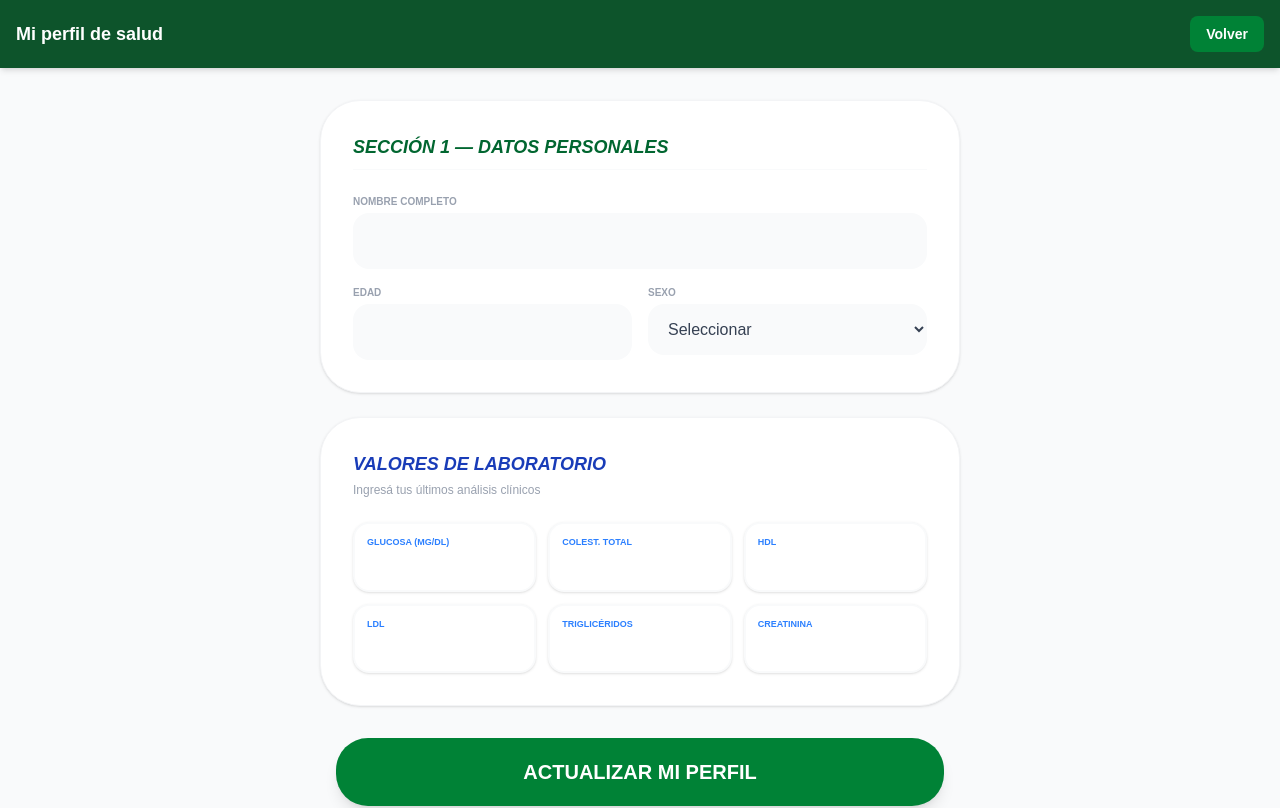
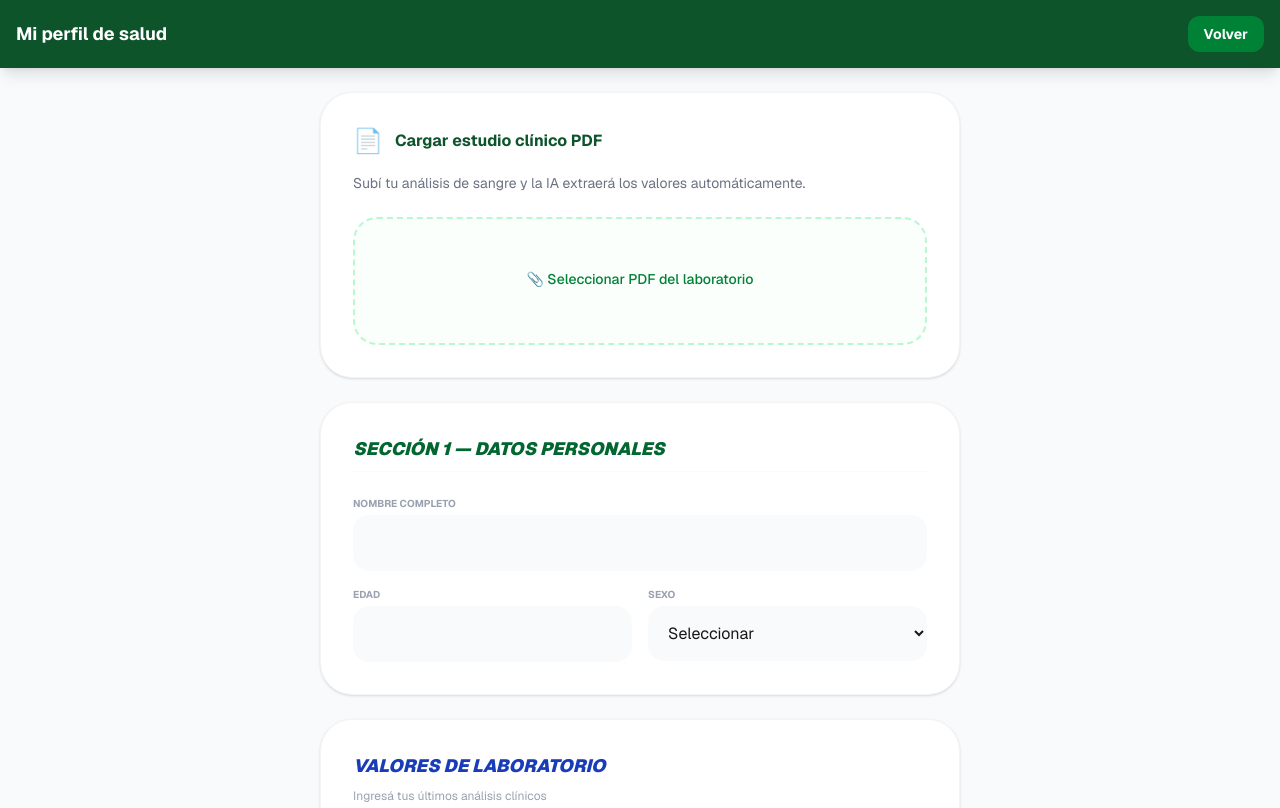
Before and after one commit to kalel3-hash/nutricion-v9, a Next.js app in the folder apps/web/: page /perfil in a window 1280 px wide. Shown: the top 808 px of the page. Built offline with nearby package versions, Linux system fonts and the light colour scheme; no server answers.

Commit message:
Perfil: restaurada estética, OCR PDF y fix sesión Google

```diff
--- a/apps/web/src/app/perfil/page.tsx
+++ b/apps/web/src/app/perfil/page.tsx
@@ -13,11 +13,13 @@ export default function PerfilPage() {
   });
   const [loading, setLoading] = useState(true);
   const [saving, setSaving] = useState(false);
+  const [isUploading, setIsUploading] = useState(false);
   const [message, setMessage] = useState("");
 
   useEffect(() => {
     const loadProfile = async () => {
       const supabase = createClient();
+      // Patrón de sesión para Google OAuth
       const { data: { session } } = await supabase.auth.getSession();
 
       if (session) {
@@ -33,6 +35,35 @@ export default function PerfilPage() {
     loadProfile();
   }, []);
 
+  const handleFileUpload = async (e: React.ChangeEvent<HTMLInputElement>) => {
+    const file = e.target.files?.[0];
+    if (!file) return;
+
+    setIsUploading(true);
+    setMessage("");
+
+    try {
+      const reader = new FileReader();
+      reader.onload = async () => {
+        const base64 = (reader.result as string).split(",")[1];
+        const response = await fetch("/api/ocr-pdf", {
+          method: "POST",
+          body: JSON.stringify({ pdf: base64 }),
+        });
+        const data = await response.json();
+        if (data.values) {
+          setProfile({ ...profile, ...data.values });
+          setMessage("✅ Se extrajeron los valores del PDF. Revisalos y guardá el perfil.");
+        }
+      };
+      reader.readAsDataURL(file);
+    } catch (err) {
+      setMessage("❌ Error al procesar el PDF");
+    } finally {
+      setIsUploading(false);
+    }
+  };
+
   const handleSubmit = async (e: React.FormEvent) => {
     e.preventDefault();
     setSaving(true);
@@ -41,9 +72,8 @@ export default function PerfilPage() {
     try {
       const supabase = createClient();
 
-      // FIX PARA GOOGLE OAUTH: Forzar obtención y refresco de sesión
+      // FIX GOOGLE OAUTH: Refrescar sesión antes de guardar (Igual que en Analizar)
       let { data: { session } } = await supabase.auth.getSession();
-
       if (!session) {
         const { data: refreshData } = await supabase.auth.refreshSession();
         session = refreshData.session;
@@ -68,24 +98,38 @@ export default function PerfilPage() {
     }
   };
 
-  if (loading) return (
-    <div className="min-h-screen flex items-center justify-center bg-gray-50">
-      <p className="text-green-800 font-bold animate-pulse">Cargando VitalCross AI...</p>
-    </div>
-  );
+  if (loading) return <div className="p-10 text-center font-bold text-green-800">Cargando VitalCross AI...</div>;
 
   return (
-    <div className="min-h-screen bg-gray-50 pb-20">
-      <header className="bg-green-900 text-white p-4 flex justify-between items-center shadow-md">
+    <div className="min-h-screen bg-gray-50 pb-20 font-sans">
+      <header className="bg-green-900 text-white p-4 flex justify-between items-center shadow-lg">
         <h1 className="font-bold text-lg">Mi perfil de salud</h1>
-        <Link href="/dashboard" className="bg-green-700 hover:bg-green-600 px-4 py-2 rounded-lg text-sm font-bold transition-colors">Volver</Link>
+        <Link href="/dashboard" className="bg-green-700 px-4 py-2 rounded-xl text-sm font-bold">Volver</Link>
       </header>
 
-      <main className="max-w-2xl mx-auto p-4 mt-4 space-y-6">
-        <form onSubmit={handleSubmit}>
+      <main className="max-w-2xl mx-auto px-4 mt-6 space-y-6">
 
-          {/* TARJETA 1: DATOS PERSONALES */}
-          <div className="bg-white rounded-[2.5rem] p-8 shadow-sm border border-gray-100 mb-6">
+        {/* BLOQUE OCR: CARGAR PDF */}
+        <div className="bg-white rounded-[2rem] p-8 shadow-sm border border-gray-100">
+          <div className="flex items-center gap-3 mb-4">
+            <span className="text-2xl">📄</span>
+            <h2 className="text-green-900 font-bold">Cargar estudio clínico PDF</h2>
+          </div>
+          <p className="text-gray-500 text-sm mb-6">Subí tu análisis de sangre y la IA extraerá los valores automáticamente.</p>
+
+          <label className="flex flex-col items-center justify-center w-full h-32 border-2 border-green-200 border-dashed rounded-3xl cursor-pointer bg-green-50/30 hover:bg-green-50 transition-colors">
+            <div className="flex flex-col items-center justify-center pt-5 pb-6">
+              <p className="text-sm text-green-700 font-medium">
+                {isUploading ? "Analizando PDF..." : "📎 Seleccionar PDF del laboratorio"}
+              </p>
+            </div>
+            <input type="file" className="hidden" accept="application/pdf" onChange={handleFileUpload} disabled={isUploading} />
+          </label>
+        </div>
+
+        <form onSubmit={handleSubmit} className="space-y-6">
+          {/* SECCIÓN 1: DATOS PERSONALES */}
+          <div className="bg-white rounded-[2rem] p-8 shadow-sm border border-gray-100">
             <h2 className="text-green-800 font-black italic uppercase text-lg mb-6 border-b border-gray-50 pb-2">
               SECCIÓN 1 — Datos personales
             </h2>
@@ -94,16 +138,17 @@ export default function PerfilPage() {
                 <label className="text-[10px] font-bold text-gray-400 uppercase mb-1 block">Nombre Completo</label>
                 <input
                   type="text"
-                  className="w-full bg-gray-50 border-none rounded-2xl p-4 focus:ring-2 focus:ring-green-500 outline-none text-gray-700"
+                  className="w-full bg-gray-50 border-none rounded-2xl p-4 focus:ring-2 focus:ring-green-500 outline-none"
                   value={profile.full_name || ""}
                   onChange={(e) => setProfile({...profile, full_name: e.target.value})}
                 />
               </div>
+              <div className="grid grid-cols-2 gap-4 md:col-span-2">
                 <div>
                   <label className="text-[10px] font-bold text-gray-400 uppercase mb-1 block">Edad</label>
                   <input
                     type="number"
-                  className="w-full bg-gray-50 border-none rounded-2xl p-4 focus:ring-2 focus:ring-green-500 outline-none text-gray-700"
+                    className="w-full bg-gray-50 border-none rounded-2xl p-4 focus:ring-2 focus:ring-green-500 outline-none"
                     value={profile.age || ""}
                     onChange={(e) => setProfile({...profile, age: e.target.value})}
                   />
@@ -111,7 +156,7 @@ export default function PerfilPage() {
                 <div>
                   <label className="text-[10px] font-bold text-gray-400 uppercase mb-1 block">Sexo</label>
                   <select
-                  className="w-full bg-gray-50 border-none rounded-2xl p-4 focus:ring-2 focus:ring-green-500 outline-none text-gray-700"
+                    className="w-full bg-gray-50 border-none rounded-2xl p-4 focus:ring-2 focus:ring-green-500 outline-none"
                     value={profile.sex || ""}
                     onChange={(e) => setProfile({...profile, sex: e.target.value})}
                   >
@@ -122,11 +167,12 @@ export default function PerfilPage() {
                 </div>
               </div>
             </div>
+          </div>
 
-          {/* TARJETA 2: VALORES DE LABORATORIO (Estilo image_e404ac) */}
-          <div className="bg-white rounded-[2.5rem] p-8 shadow-sm border border-gray-100 mb-8">
-            <h2 className="text-blue-800 font-black italic uppercase text-lg mb-1">VALORES DE LABORATORIO</h2>
-            <p className="text-gray-400 text-xs mb-6">Ingresá tus últimos análisis clínicos</p>
+          {/* SECCIÓN 2: VALORES DE LABORATORIO (Estilo image_e41b11) */}
+          <div className="bg-white rounded-[2rem] p-8 shadow-sm border border-gray-100">
+            <h2 className="text-blue-800 font-black italic uppercase text-lg mb-2">VALORES DE LABORATORIO</h2>
+            <p className="text-gray-400 text-xs mb-8">Ingresá tus últimos análisis clínicos</p>
 
             <div className="grid grid-cols-2 md:grid-cols-3 gap-3">
               {[
@@ -137,12 +183,12 @@ export default function PerfilPage() {
                 { label: "TRIGLICÉRIDOS", key: "triglycerides_mg_dl" },
                 { label: "CREATININA", key: "creatinine_mg_dl" },
               ].map((field) => (
-                <div key={field.key} className="bg-white rounded-2xl border-2 border-gray-50 p-3 shadow-sm hover:border-blue-100 transition-colors">
-                  <label className="block text-[9px] font-black text-blue-500 mb-1">{field.label}</label>
+                <div key={field.key} className="bg-white rounded-2xl border-2 border-gray-50 p-3 shadow-sm">
+                  <label className="block text-[9px] font-black text-blue-600 mb-1">{field.label}</label>
                   <input
                     type="number"
                     step="0.01"
-                    className="w-full bg-transparent font-bold text-gray-800 outline-none"
+                    className="w-full bg-transparent font-bold text-gray-800 outline-none text-lg"
                     value={profile[field.key] || ""}
                     onChange={(e) => setProfile({...profile, [field.key]: e.target.value})}
                   />
@@ -151,18 +197,18 @@ export default function PerfilPage() {
             </div>
           </div>
 
-          {/* BOTÓN Y MENSAJES */}
-          <div className="px-4 space-y-4">
+          {/* BOTÓN ACTUALIZAR */}
+          <div className="space-y-4">
             <button
               type="submit"
               disabled={saving}
-              className="w-full bg-green-700 text-white py-5 rounded-[2rem] font-black text-xl shadow-lg hover:bg-green-800 active:scale-95 transition-all disabled:opacity-50"
+              className="w-full bg-green-700 text-white py-5 rounded-[2.5rem] font-black text-xl shadow-xl hover:bg-green-800 active:scale-[0.98] transition-all disabled:opacity-50"
             >
               {saving ? "GUARDANDO..." : "ACTUALIZAR MI PERFIL"}
             </button>
 
             {message && (
-              <div className={`p-4 rounded-2xl text-center font-bold text-sm border shadow-sm ${
+              <div className={`p-4 rounded-2xl text-center font-bold text-sm border ${
                 message.includes('✅')
                   ? 'bg-green-50 text-green-700 border-green-100'
                   : 'bg-red-50 text-red-700 border-red-100'
@@ -171,7 +217,6 @@ export default function PerfilPage() {
               </div>
             )}
           </div>
-
         </form>
       </main>
     </div>
```
Lines whose indentation alone changed are shown as unchanged.
